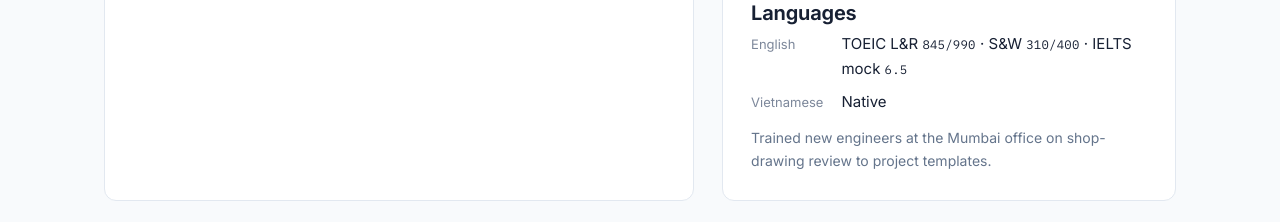
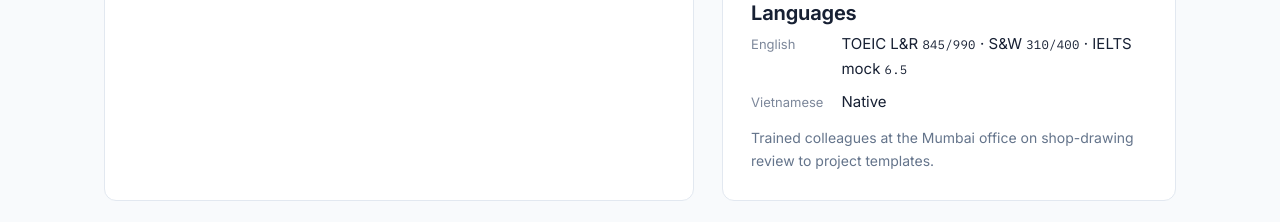
Before and after one commit to Anhbq1298/porfolio, a plain HTML site: page index.html in a window 1280 px wide. Shown: the part 1700-1922 px from the top of the page. Drawn offline with Linux system fonts and the light colour scheme.

Commit message:
Harmonise wording and proposed-solution case-study section

```diff
--- a/index.html
+++ b/index.html
@@ -87,7 +87,7 @@
           <dt>English</dt><dd>TOEIC L&amp;R <span class="mono">845/990</span> · S&amp;W <span class="mono">310/400</span> · IELTS mock <span class="mono">6.5</span></dd>
           <dt>Vietnamese</dt><dd>Native</dd>
         </dl>
-        <p style="margin:12px 0 0;font-size:14px;color:var(--text-2)">Trained new engineers at the Mumbai office on shop-drawing review to project templates.</p>
+        <p style="margin:12px 0 0;font-size:14px;color:var(--text-2)">Trained colleagues at the Mumbai office on shop-drawing review to project templates.</p>
       </div>
     </div>
     <div class="card pub">
```
